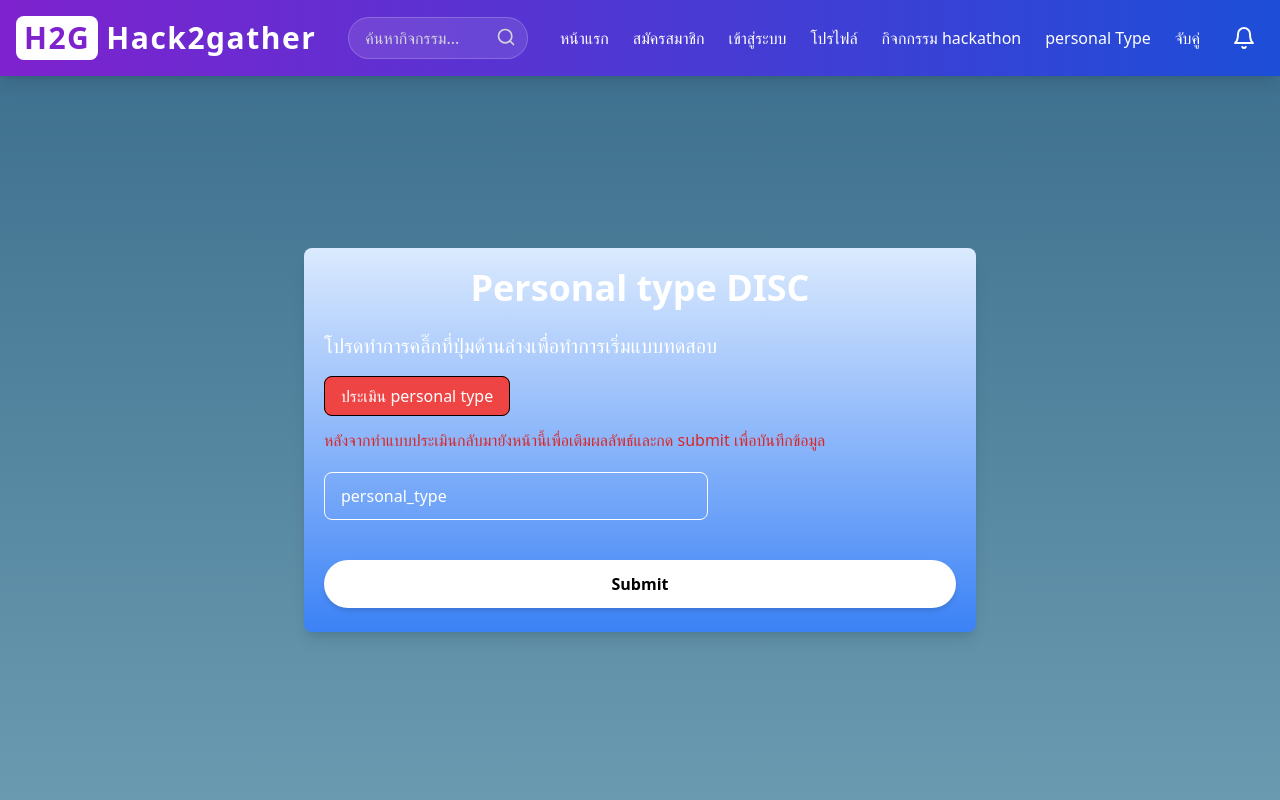
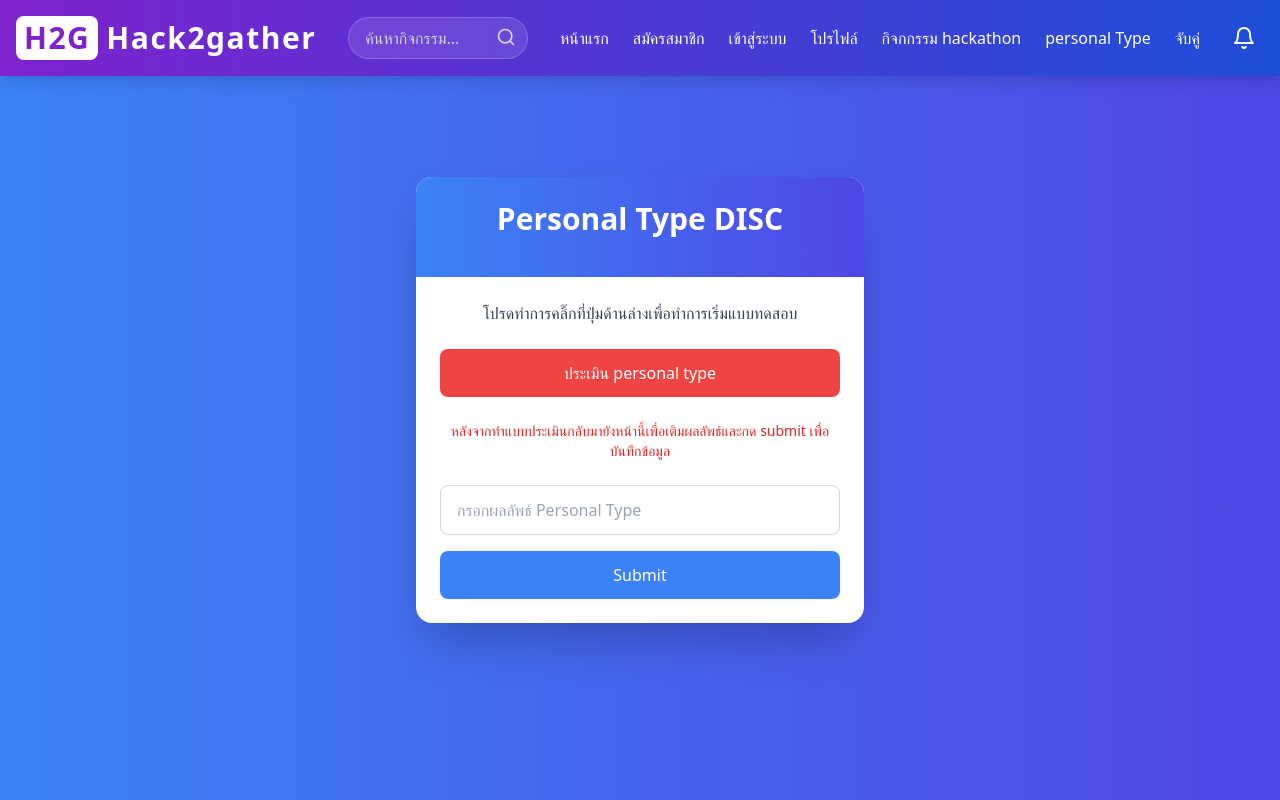
Before and after one commit to Celesca/hack2gather, a React (Vite) app in the folder frontend/: page /Personal in a window 1280 px wide. Built offline with nearby package versions, Linux system fonts and the light colour scheme.

Commit message:
modify size profile page

```diff
--- a/frontend/src/personal.jsx
+++ b/frontend/src/personal.jsx
@@ -1,50 +1,63 @@
-// import Axios from 'axios';
+import  { useState } from 'react';
+import Axios from 'axios';
 
 const Personal = () => {
-//   const [personaltype, setpersonaltype] = useState('');
-//   const [userlist, setUserlist] = useState([]);
-//   const addpersonal = () => {
+  const [personaltype, setPersonaltype] = useState('');
+  const [userlist, setUserlist] = useState([]);
 
-//     Axios.post(`http://localhost:3000/profile/personal`, {
-//         personaltype: personaltype
-//     }).then(() => {
-//       setUserlist([
-//         ...userlist,
-//         {
-//             personaltype: personaltype
-//         }
-//       ]);
-//     });
-//   }
+  const addpersonal = () => {
+    Axios.post(`http://localhost:3000/profile/personal`, {
+      personaltype: personaltype
+    }).then(() => {
+      setUserlist([
+        ...userlist,
+        { personaltype: personaltype }
+      ]);
+    });
+  }
 
   return (
-    <div className='flex justify-center items-center min-h-screen bg-gradient-to-b from-bluebg to-skybg pt-20'>
-      <div className="w-full max-w-2xl h-96 bg-gradient-to-b from-blue-100 to-blue-500 text-white rounded-lg p-5 shadow-lg">
-        <form action=''>
-          <h1 className="text-4xl font-bold text-center mb-6">Personal type DISC</h1>
-            <p className='text-xl mb-6'>โปรดทำการคลิ๊กที่ปุ่มด้านล่างเพื่อทำการเริ่มแบบทดสอบ</p>
-            <a href='https://www.arealme.com/disc-personality-test/th/' className="w-96 h-12 px-4 py-2  bg-red-500 border border-black rounded-lg text-white placeholder-white " >ประเมิน personal type</a>
-            <p className='text-l text-red-600 mb-5 mt-5'>หลังจากทำแบบประเมินกลับมายังหน้านี้เพื่อเติมผลลัพธ์และกด submit เพื่อบันทึกข้อมูล</p>
+    <div className="min-h-screen bg-gradient-to-r from-blue-500 to-indigo-600 flex items-center justify-center p-4">
+      <div className="w-full max-w-md bg-white rounded-2xl shadow-2xl overflow-hidden">
+        <div className="bg-gradient-to-r from-blue-500 to-indigo-600 p-6 text-center">
+          <h1 className="text-3xl font-bold text-white mb-4">Personal Type DISC</h1>
+        </div>
 
-          <div className="flex justify-normal flex-cols md:flex-cols  mb-10">
-            <div className="relative ">
-              <input
-                type="text"
-                placeholder="personal_type"
-                required
-                className="w-96 h-12 px-4 py-2 bg-transparent border border-white rounded-lg text-white placeholder-white focus:outline-none focus:border-white"
-                // onChange={(event) => setpersonaltype(event.target.value)}
-              />
+        <div className="p-6 space-y-6">
+          <p className="text-gray-700 text-center">
+            โปรดทำการคลิ๊กที่ปุ่มด้านล่างเพื่อทำการเริ่มแบบทดสอบ
+          </p>
 
-            </div>
+          <a
+            href='https://www.arealme.com/disc-personality-test/th/'
+            target="_blank"
+            rel="noopener noreferrer"
+            className="w-full block text-center px-4 py-3 bg-red-500 text-white rounded-lg hover:bg-red-600 transition duration-300"
+          >
+            ประเมิน personal type
+          </a>
+
+          <p className="text-sm text-red-600 text-center">
+            หลังจากทำแบบประเมินกลับมายังหน้านี้เพื่อเติมผลลัพธ์และกด submit เพื่อบันทึกข้อมูล
+          </p>
+
+          <div className="space-y-4">
+            <input
+              type="text"
+              placeholder="กรอกผลลัพธ์ Personal Type"
+              value={personaltype}
+              onChange={(event) => setPersonaltype(event.target.value)}
+              className="w-full px-4 py-3 border border-gray-300 rounded-lg focus:outline-none focus:ring-2 focus:ring-blue-500"
+            />
+
+            <button
+              onClick={addpersonal}
+              className="w-full px-4 py-3 bg-blue-500 text-white rounded-lg hover:bg-blue-600 transition duration-300"
+            >
+              Submit
+            </button>
           </div>
-
-
-          <button /*onClick={addpersonal}*/  className="w-full h-12 bg-white text-black font-bold rounded-full shadow-md hover:bg-gray-200 transition duration-300">
-            Submit
-          </button>
-
-        </form>
+        </div>
       </div>
     </div>
   );
--- a/frontend/src/profile.jsx
+++ b/frontend/src/profile.jsx
@@ -89,9 +89,9 @@ const Profile = () => {
     });
   };
     return (
-      <div className="min-h-screen bg-gradient-to-b from-bluebg to-skybg flex items-center justify-center p-4">
+      <div className="min-h-screen bg-gradient-to-br from-blue-50 to-sky-100 flex items-center justify-center p-4">
 
-        <div className="p-10 space-y-10 bg-white rounded-lg shadow-md max-w-full max-h-screen">
+        <div className="p-64 space-y-10 bg-white rounded-lg shadow-md max-w-full max-h-screen">
           {/* Profile Header Section */}
           <div className="flex items-start gap-6">
             {/* Profile Image */}
```
